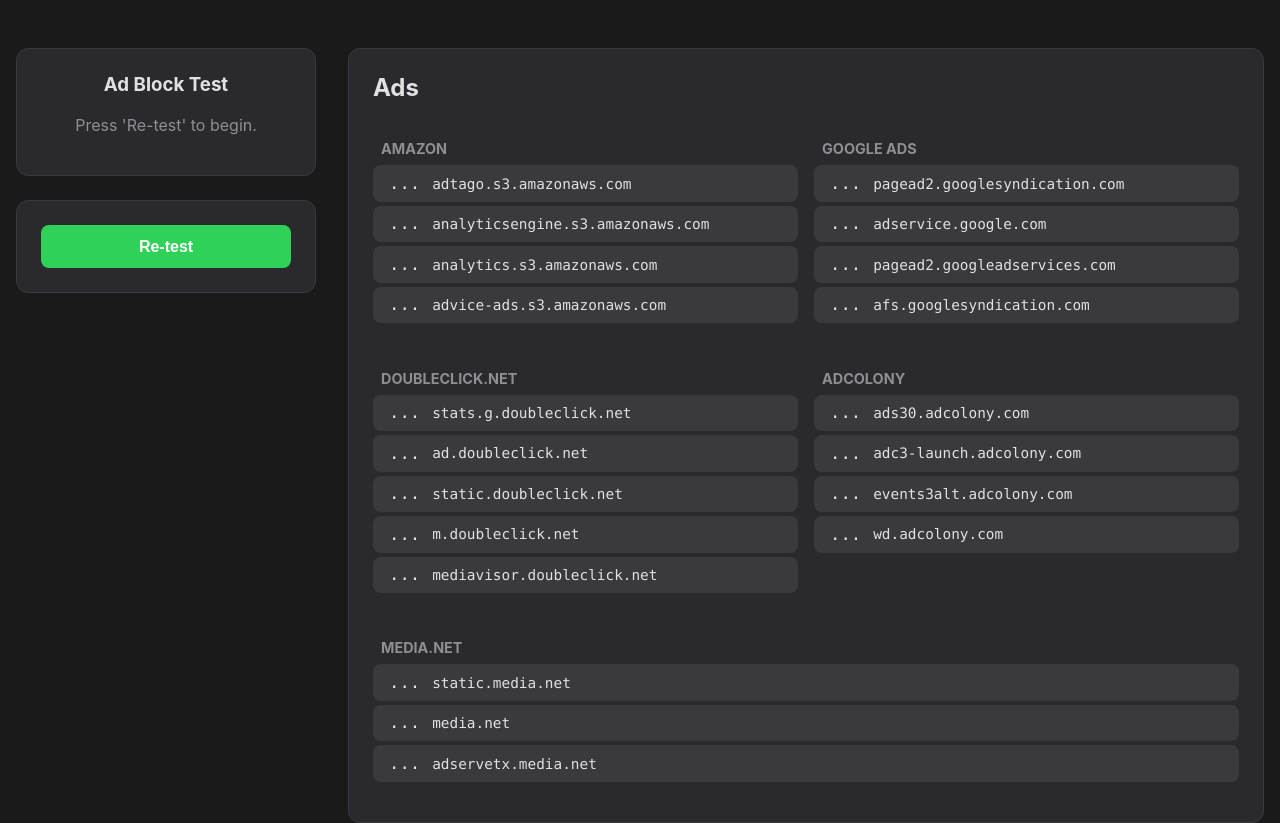
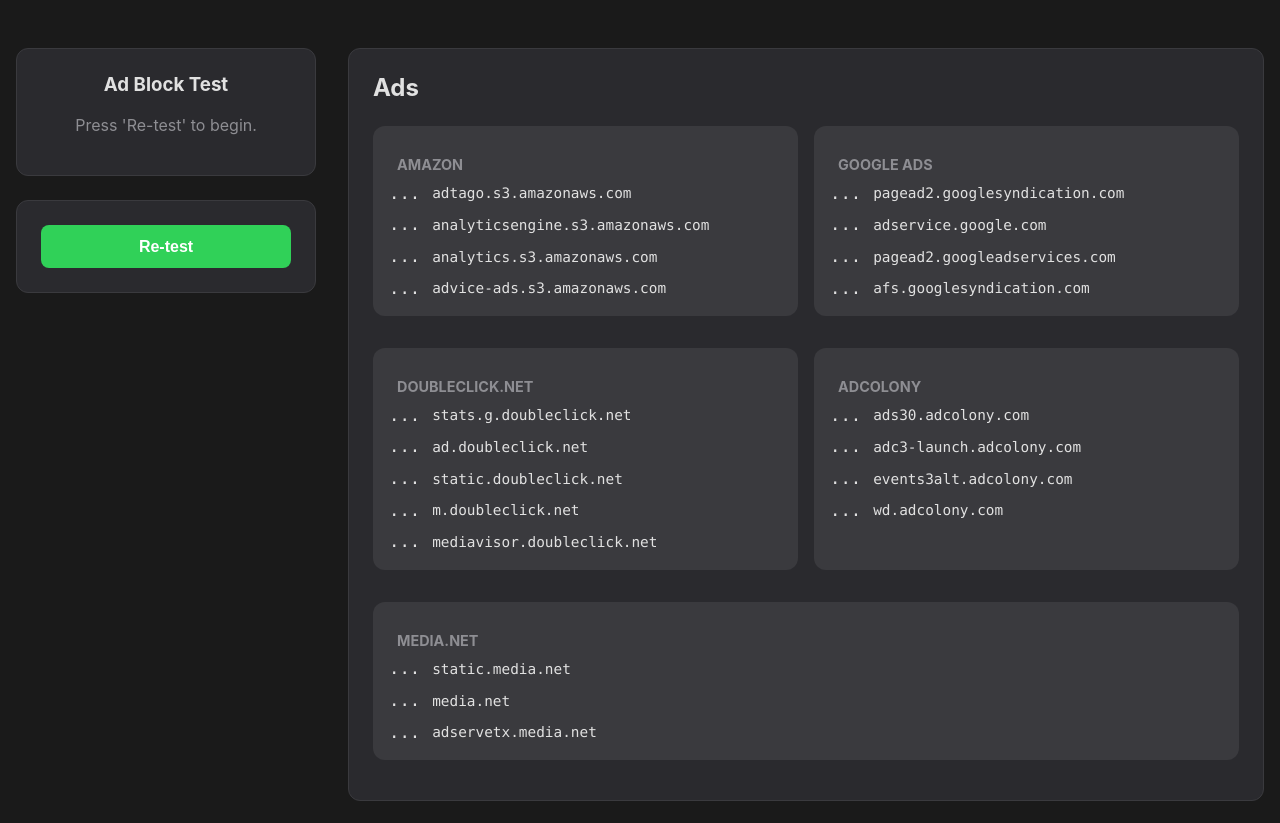
Before and after one commit to xiliourt/adblock-test_next.js, a Next.js app: page / in a window 1280 px wide. Shown: the top 823 px of the page. Built offline with nearby package versions, Linux system fonts and the light colour scheme.

Commit message:
Update DomainTester.module.css

```diff
--- a/components/DomainTester.module.css
+++ b/components/DomainTester.module.css
@@ -1,3 +1,9 @@
+/* ============================================================ */
+/* AdblockTest.module.css                                       */
+/* ============================================================ */
+
+/* ... (root, pageLayout, sidebar, etc. styles are unchanged) ... */
+
 .pageLayout {
   display: grid;
   grid-template-columns: 300px 1fr;
@@ -146,14 +152,7 @@
   border-radius: 12px;
   padding: 1.5rem;
   transition: border-color 0.5s ease-in-out;
-}
-/* NEW: Style for when all domains in a category are blocked */
-.categoryCard.allBlocked {
-  border-color: var(--accent-green);
-}
-/* NEW: Style for when any domain in a category is reachable */
-.categoryCard.someFailed {
-  border-color: var(--accent-red);
+  /* REMOVED: .allBlocked and .someFailed border-color styles no longer needed here */
 }
 
 .categoryTitle {
@@ -162,7 +161,6 @@
   font-size: 1.5rem;
 }
 
-/* NEW: Flex container for service groups */
 .servicesContainer {
   display: flex;
   flex-wrap: wrap;
@@ -170,10 +168,25 @@
 }
 
 .serviceGroup {
-  flex: 1 1 300px; /* Flex-grow, flex-shrink, and basis */
-  min-width: 280px; /* Prevent from becoming too small */
+  flex: 1 1 300px;
+  min-width: 280px;
   margin-bottom: 1rem;
+  padding: 1rem;
+  border-radius: 12px;
+  /* MODIFIED: Added default background and transition */
+  background-color: var(--container-border);
+  transition: background-color 0.5s ease-in-out;
 }
+
+/* NEW: Classes to color the service group background */
+.serviceGroup.serviceGroupBlocked {
+  background-color: #1a3e29; /* Dark green */
+}
+.serviceGroup.serviceGroupFailed {
+  background-color: #4a2123; /* Dark red */
+}
+
+
 .serviceTitle {
   color: var(--text-secondary);
   font-size: 0.9rem;
@@ -188,25 +201,24 @@
   margin: 0;
   display: flex;
   flex-direction: column;
-  gap: 0.25rem;
+  gap: 0.5rem;
 }
 .domainItem {
   display: flex;
   align-items: center;
   gap: 0.75rem;
-  padding: 0.6rem 1rem;
+  padding: 0.2rem 0; /* Adjusted padding */
   border-radius: 8px;
   font-family: var(--font-mono);
   font-size: 0.9rem;
-  background-color: var(--container-border);
-  transition: background-color 0.2s;
+  /* REMOVED: Background color is now inherited from parent */
 }
+
+/* MODIFIED: These classes now only control text/icon color */
 .domainItem.blocked {
-  background-color: #1a3e29; /* Dark green background */
   color: var(--accent-green);
 }
 .domainItem.reachable {
-  background-color: #4a2123; /* Dark red background */
   color: var(--accent-red);
 }
 .domainItem .icon {
```
